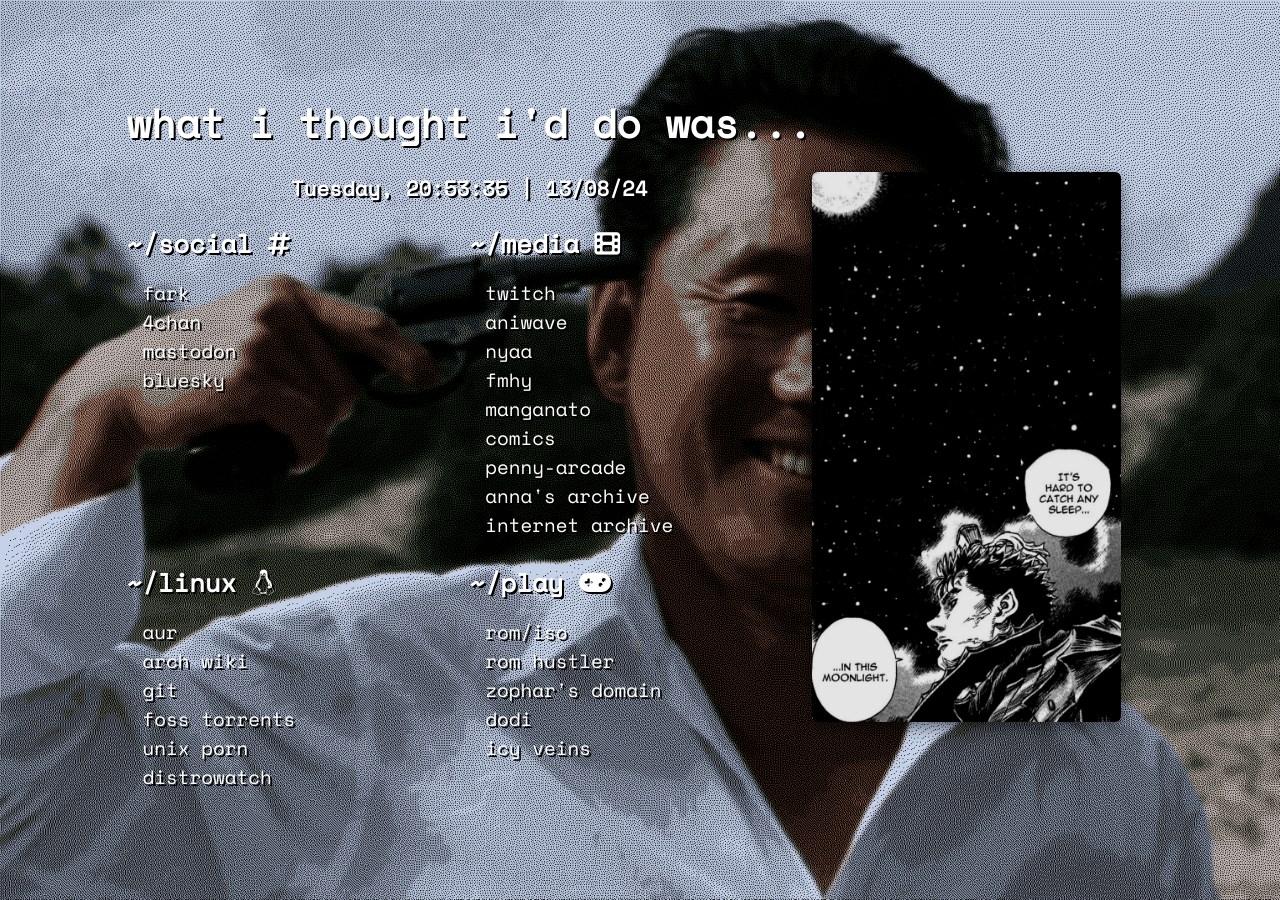
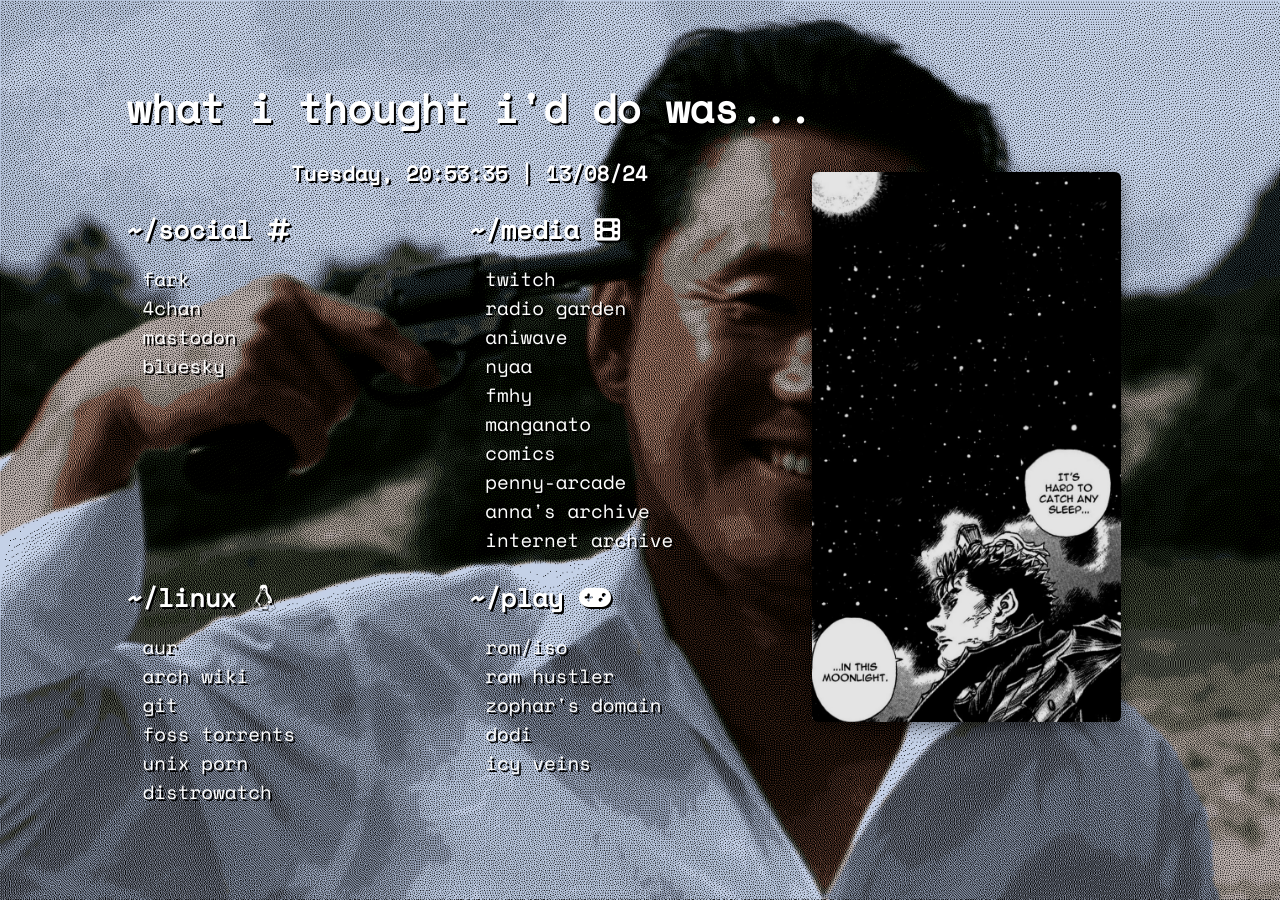
Before and after one commit to rozodru/rozodru.github.io, a Jekyll site: the page sp/index.html, which Jekyll copies as it is, in a window 1280 px wide. Built offline with Jekyll 4.4.1, drawn with Linux system fonts in a browser that asks for light colours; nearby versions of some CDN libraries.

Commit message:
added radio garden to sp

```diff
--- a/sp/index.html
+++ b/sp/index.html
@@ -29,6 +29,7 @@
         <div class="header">~/media <i class="fa-solid fa-film"></i></div>
         <ul>
           <li><a href="http://twitch.tv/directory/following">twitch</a></li>
+          <li><a href="https://radio.garden">radio garden</a></li>
           <li><a href="https://aniwave.to/home">aniwave</a></li>
           <li><a href="https://nyaa.si">nyaa</a></li>
           <li><a href="https://fmhy.net">fmhy</a></li>
```
